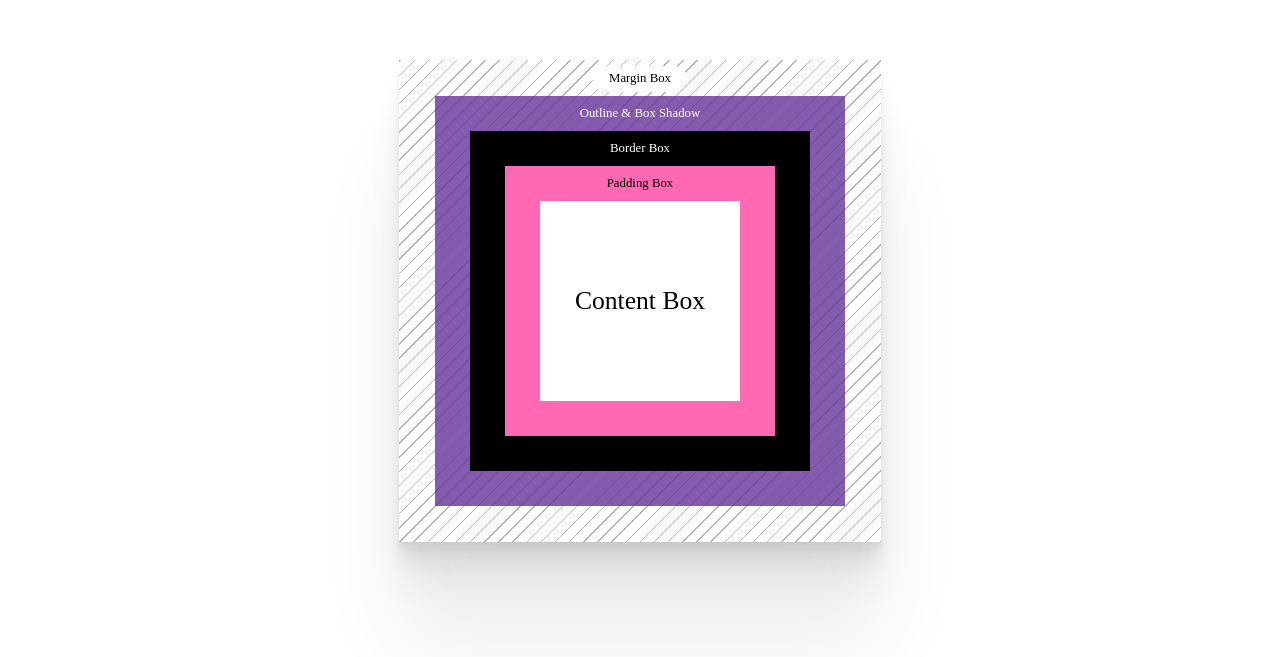
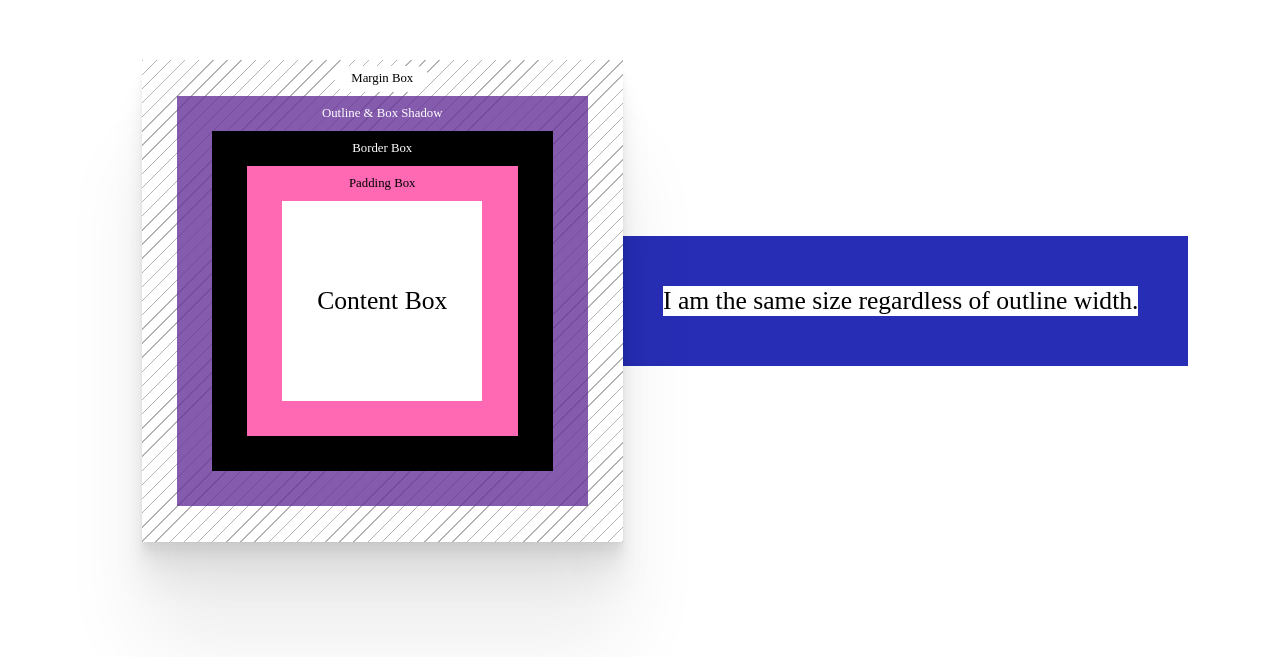
Before and after one commit to iamdejan/html-css-learning, a website built with Vite: page index.html in a window 1280 px wide. Shown: the part 107-764 px from the top of the page. Built offline with nearby package versions, Linux system fonts and the light colour scheme.

Commit message:
add outline

```diff
--- a/index.html
+++ b/index.html
@@ -12,5 +12,8 @@
         Content Box
       </figure>
     </article>
+    <div class="box">
+      I am the same size regardless of outline width.
+    </div>
   </body>
 </html>
--- a/src/style.scss
+++ b/src/style.scss
@@ -100,3 +100,7 @@ figure::after {
   justify-content: center;
   font-size: .5em;
 }
+
+.box {
+  outline: 50px solid #272eb5;
+}
```
